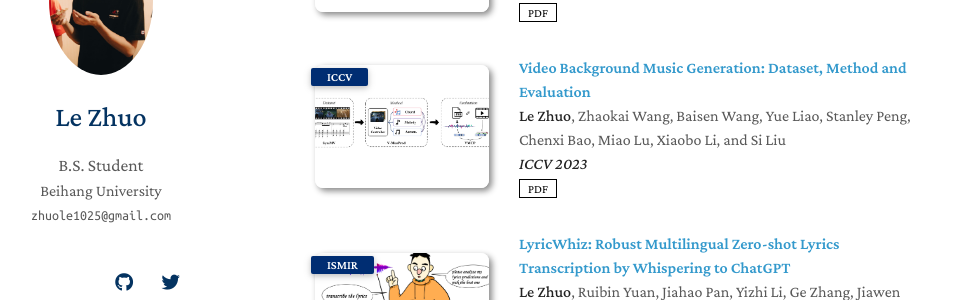
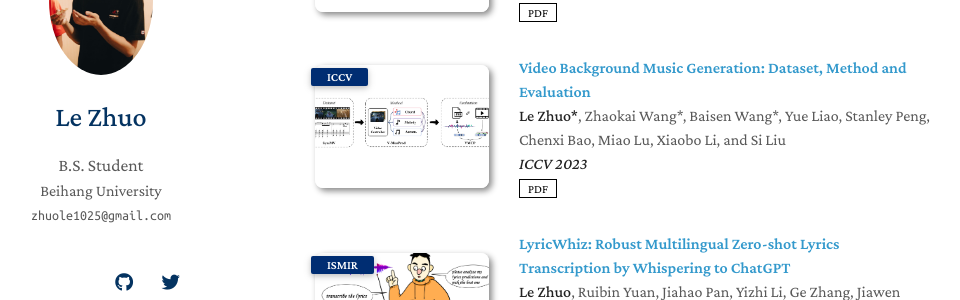
Before and after one commit to zhuole1025/zhuole1025.github.io, a Jekyll site: the page built from index.md, in a window 1280 px wide and 900 px high, scrolled down 621 px. Shown: the part 158-458 px from the top of the window, without its empty margins (175-1135 px from the left). Built offline with Jekyll 4.4.1, drawn with Linux system fonts in a browser that asks for light colours; nearby versions of some CDN libraries; a style sheet for code colours, icons or effects is not loaded; our own code applies the rules of GitHub Pages for plain Markdown files.

Commit message:
Update author

```diff
--- a/_includes/publications.md
+++ b/_includes/publications.md
@@ -40,7 +40,7 @@
 
   <div class="col-sm-9" style="position: relative;padding-right: 15px;padding-left: 20px;">
     <div class="title"><a href="https://arxiv.org/abs/2211.11248">Video Background Music Generation: Dataset, Method and Evaluation</a></div>
-    <div class="author"><strong>Le Zhuo</strong>, Zhaokai Wang, Baisen Wang, Yue Liao, Stanley Peng, Chenxi Bao, Miao Lu, Xiaobo Li, and Si Liu</div>
+    <div class="author"><strong>Le Zhuo*</strong>, Zhaokai Wang*, Baisen Wang*, Yue Liao, Stanley Peng, Chenxi Bao, Miao Lu, Xiaobo Li, and Si Liu</div>
     <div class="periodical"><em><strong>ICCV 2023</strong></em></div>
     <div class="links">
       <a href="https://arxiv.org/abs/2211.11248.pdf" class="btn btn-sm z-depth-0" role="button" target="_blank" style="font-size:12px;">PDF</a>
```
